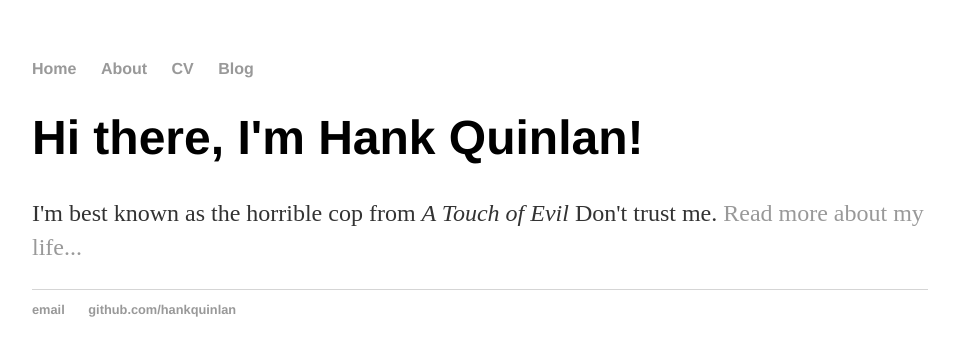
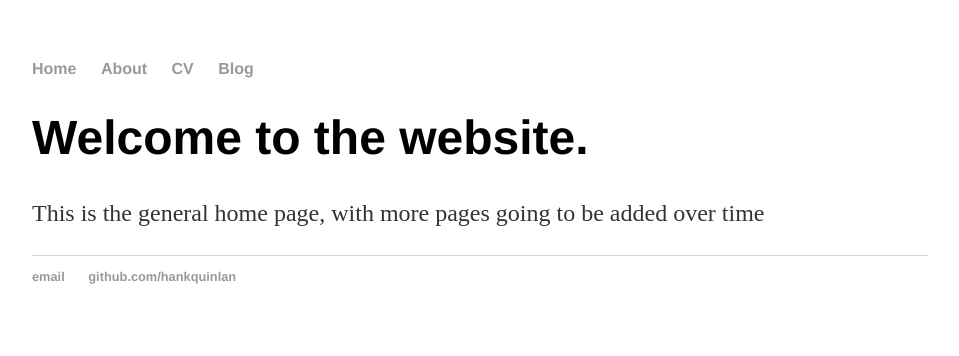
Before and after one commit to JasonMPatrick/JasonMPatrick.github.io, a Jekyll site: the page built from index.html, in a window 1280 px wide. Shown: the top 356 px of the page, without its empty margins (160-1119 px from the left). Built offline with Jekyll 4.4.1, drawn with Linux system fonts in a browser that asks for light colours.

Commit message:
Update index.html

```diff
--- a/index.html
+++ b/index.html
@@ -1,8 +1,7 @@
 ---
 layout: default
-title: Hank Quinlan, Horrible Cop
+title: Jason's Online Portfolio
 ---
 <div class="blurb">
-	<h1>Hi there, I'm Hank Quinlan!</h1>
-	<p>I'm best known as the horrible cop from <em>A Touch of Evil</em> Don't trust me. <a href="/about">Read more about my life...</a></p>
-</div><!-- /.blurb -->
+	<h1>Welcome to the website.</h1>
+	<p> This is the general home page, with more pages going to be added over time <a
```
